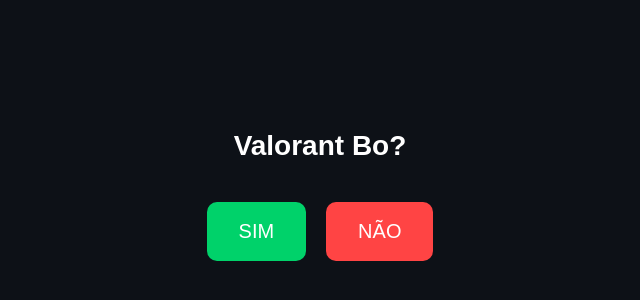
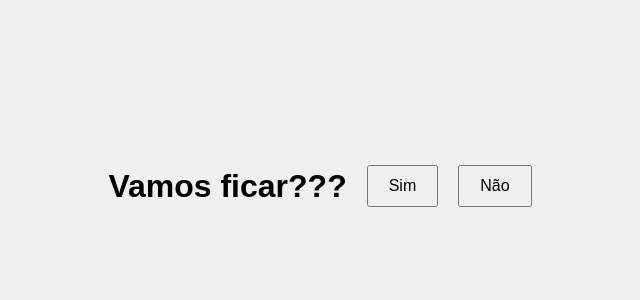
Before and after one commit to stevanato07/aceitas, a plain HTML site: page index.html in a window 1280 px wide. Shown: the part 214-514 px from the top of the page, without its empty margins (320-960 px from the left). Drawn offline with Linux system fonts and the light colour scheme.

Commit message:
Update index.html

```diff
--- a/index.html
+++ b/index.html
@@ -1,91 +1,71 @@
 <!DOCTYPE html>
-<html lang="pt-BR">
+<html lang="pt-br">
 <head>
     <meta charset="UTF-8">
     <meta name="viewport" content="width=device-width, initial-scale=1.0">
-<title>Sim ou Não</title>
+    <title>linda</title>
     <style>
         body {
-    background: #0d1117;
-    color: white;
             display: flex;
-    flex-direction: column;
             justify-content: center;
             align-items: center;
             height: 100vh;
             margin: 0;
             font-family: Arial, sans-serif;
-    text-align: center;
+            background-color: #f0f0f0;
         }
-
-  h1 {
-    margin-bottom: 40px;
-    font-size: 28px;
-  }
-
-  .botoes {
+        .container {
             display: flex;
             gap: 20px;
         }
-
         button {
-    padding: 18px 32px;
-    font-size: 20px;
-    border: none;
-    border-radius: 10px;
+            padding: 10px 20px;
+            font-size: 16px;
             cursor: pointer;
-    transition: 0.3s;
         }
-
-  #sim {
-    background: #00d26a;
-    color: #fff;
-  }
-
-  #sim:hover {
-    background: #00b95c;
-  }
-
-  #nao {
-    background: #ff4444;
-    color: #fff;
-  }
-
-  #nao:hover {
-    background: #e03333;
+        .disabled {
+            cursor: not-allowed;
+            background-color: #ddd;
         }
     </style>
 </head>
 <body>
-  <h1>Valorant Bo?</h1>
-
-  <div class="botoes">
-    <button id="sim">SIM</button>
-    <button id="nao">NÃO</button>
+    <H1 id="titleH1">Vamos ficar???</H1>
+     <div id="container" class="container">
+        <br>
+        <br>
+        <button id="sim" onclick="mensagem()">Sim</button>
+        <button id="nao" onclick="mudarPosicao()">Não</button>
     </div>
 
     <script>
-    const sim = document.getElementById("sim");
-    const nao = document.getElementById("nao");
+        function mudarPosicao() {
+            // Desabilita o botão
+            const btnNao = document.getElementById("nao");
+            // btnNao.disabled = true;
+            // btnNao.classList.add("disabled");
 
-    // URL de destino quando clicar em SIM
-    const urlSim = "https://w.app/dbeniy";
+            // Muda a posição do botão "Não"
+            const container = document.querySelector(".container");
+            container.appendChild(btnNao);
 
-    // URL para onde o "NÃO" vai teleportar
-    const urlNao = "https://example.com/nao";
+            // Mudando a posição aleatoriamente na tela
+            const x = Math.floor(Math.random() * (window.innerWidth - btnNao.offsetWidth));
+            const y = Math.floor(Math.random() * (window.innerHeight - btnNao.offsetHeight));
+            btnNao.style.position = "absolute";
+            btnNao.style.left = `${x}px`;
+            btnNao.style.top = `${y}px`;
+        }
 
-    sim.onclick = () => {
-      window.location.href = urlSim;
-    };
+       function mensagem(){
+            const btnNao = document.getElementById("sim");
+            const container = document.getElementById('container')
+            const titleH1 = document.getElementById('titleH1')
+            container.style.display = 'none'
+            // titleH1.style.display = 'none'
+            titleH1.innerText = 'Viu? Sou bom no que faço'
+       }
+    </script>
 
-    nao.onclick = () => {
-      // move o botão NÃO para um local aleatório na tela (teleporte)
-      const x = Math.random() * (window.innerWidth - 100);
-      const y = Math.random() * (window.innerHeight - 50);
-      nao.style.position = "absolute";
-      nao.style.left = `${x}px`;
-      nao.style.top = `${y}px`;
-    };
-  </script>
 </body>
 </html>
```
Lines whose indentation alone changed are shown as unchanged.
